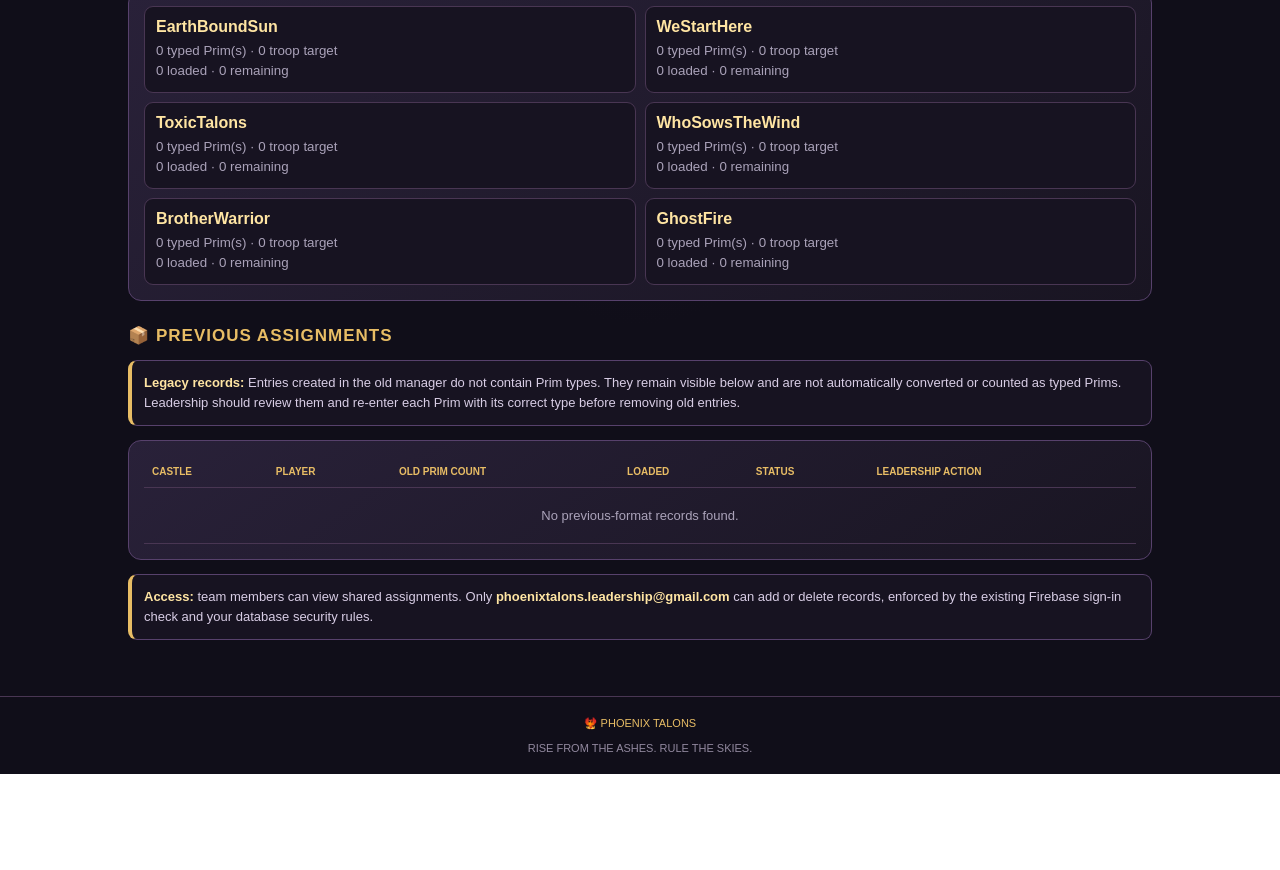
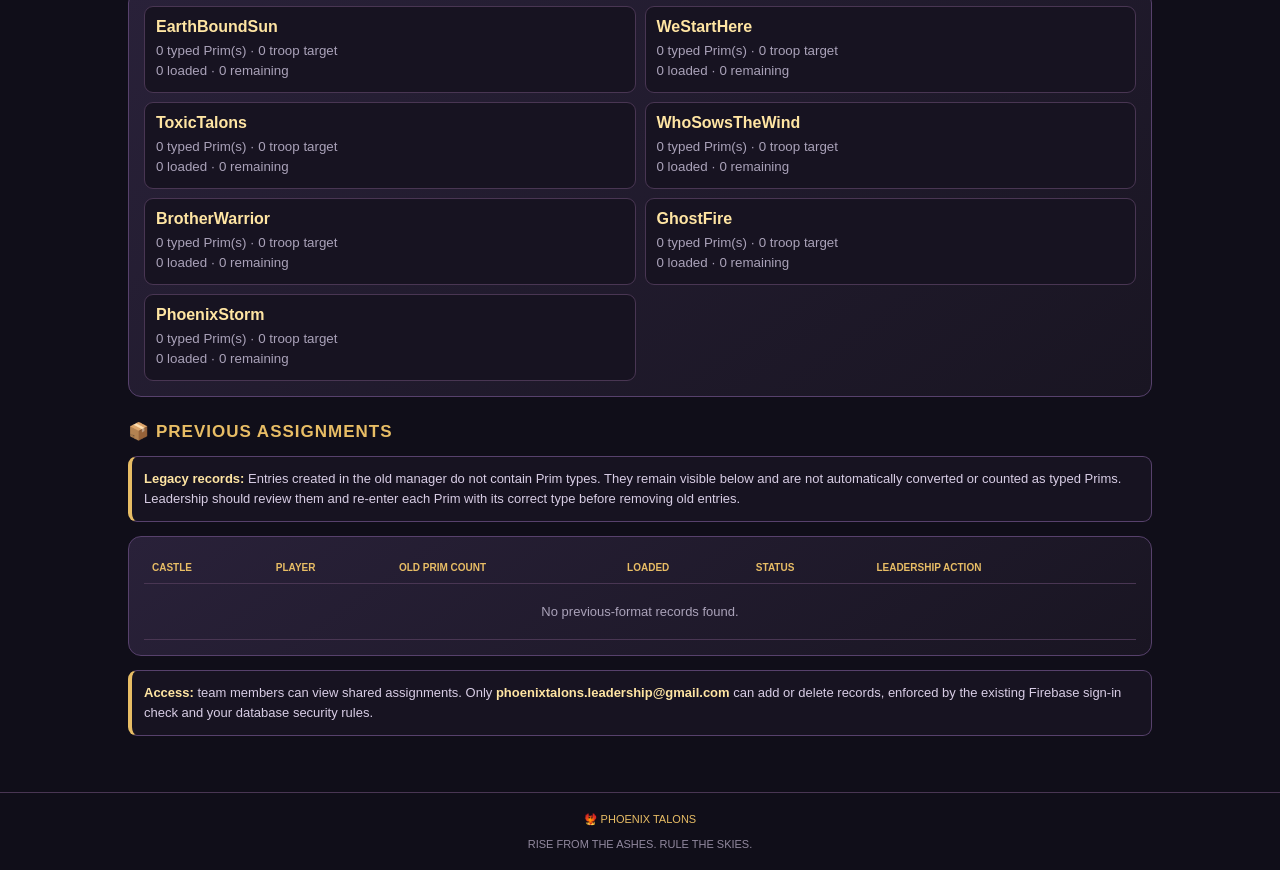
Before and after one commit to maaike082-PT/Phoenix-Talons-tools, a plain HTML site: page prim-assignment-manager-v2.html in a window 1280 px wide. Shown: the part 1246-2116 px from the top of the page. Before the commit the page ends 2020 px from the top, so only its background shows below. Drawn offline with Linux system fonts and the light colour scheme; no server answers.

Commit message:
Update prim-assignment-manager-v2.html
Add PhoenixStorm as seventh PT castle

```diff
--- a/prim-assignment-manager-v2.html
+++ b/prim-assignment-manager-v2.html
@@ -38,7 +38,7 @@ Only PT castles are available. This tool records leadership assignments and does
 <h2>✍️ Add a Prim</h2>
 <section class="panel">
 <div class="formgrid">
-<div class="field"><label for="castle">PT castle</label><select id="castle"><option>EarthBoundSun</option><option>WeStartHere</option><option>ToxicTalons</option><option>WhoSowsTheWind</option><option>BrotherWarrior</option><option>GhostFire</option></select></div>
+<div class="field"><label for="castle">PT castle</label><select id="castle"><option>EarthBoundSun</option><option>WeStartHere</option><option>ToxicTalons</option><option>WhoSowsTheWind</option><option>BrotherWarrior</option><option>GhostFire</option><option>PhoenixStorm</option></select></div>
 <div class="field"><label for="player">Player name</label><input id="player" placeholder="Exact in-game name" autocomplete="off"></div>
 <div class="field"><label for="primType">Prim type</label><select id="primType"><option>Trapper</option><option>Taunter</option><option>Destroyer</option></select></div>
 </div>
@@ -65,7 +65,7 @@ const firebaseConfig={apiKey:"AIzaSyCDBIYVNVkmyY3bIIKmttI9akfxpNRUF8U",authDomai
 firebase.initializeApp(firebaseConfig);
 const auth=firebase.auth(),db=firebase.firestore(),ref=db.collection("primAssignments");
 const LEADER="phoenixtalons.leadership@gmail.com",TARGET=6500;
-const CASTLES=["EarthBoundSun","WeStartHere","ToxicTalons","WhoSowsTheWind","BrotherWarrior","GhostFire"];
+const CASTLES=["EarthBoundSun","WeStartHere","ToxicTalons","WhoSowsTheWind","BrotherWarrior","GhostFire","PhoenixStorm"];
 const TYPES=["Trapper","Taunter","Destroyer"];
 let user=null,typed=[],legacy=[],unsubscribe=null;
 const $=id=>document.getElementById(id),fmt=n=>Number(n||0).toLocaleString("en-US");
```
